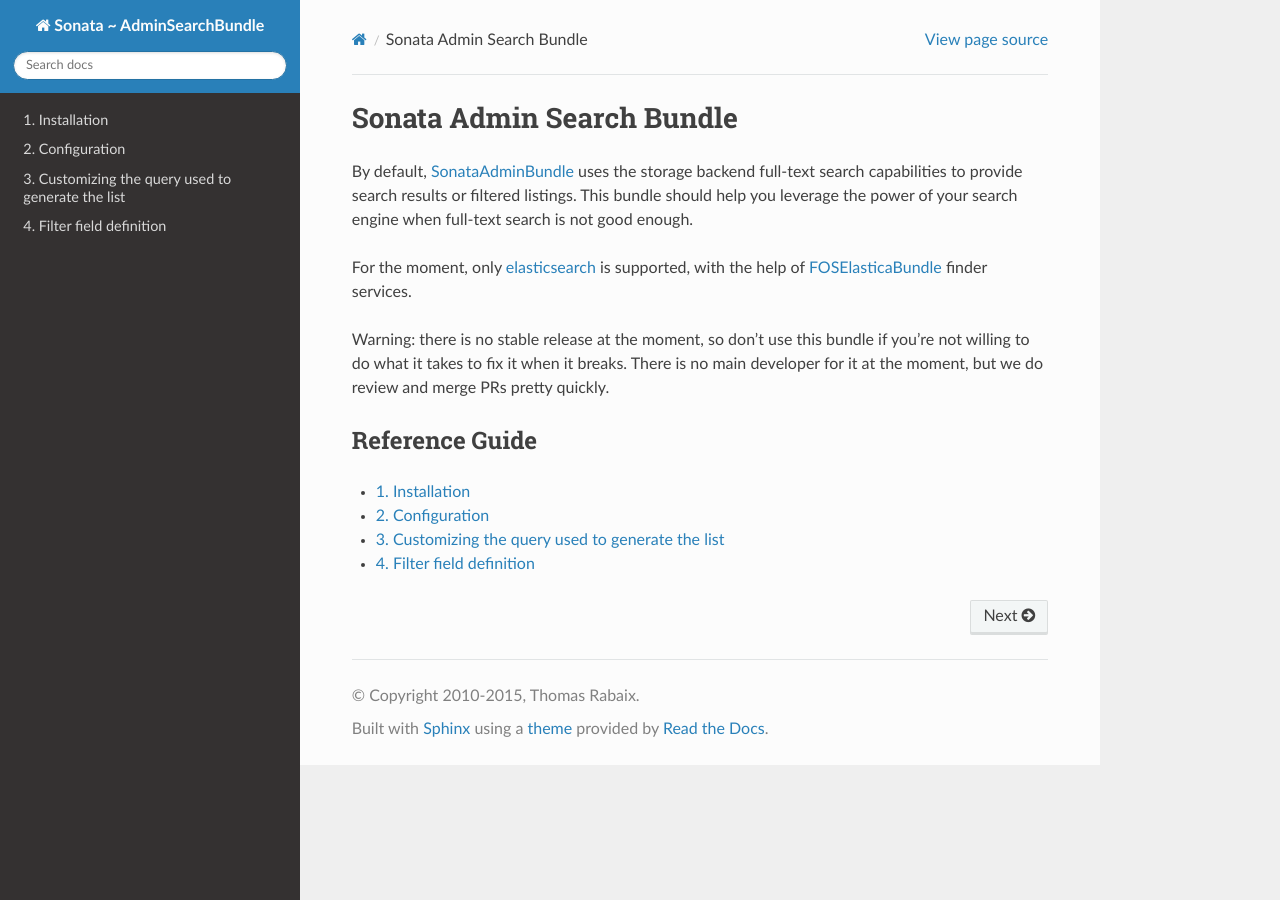
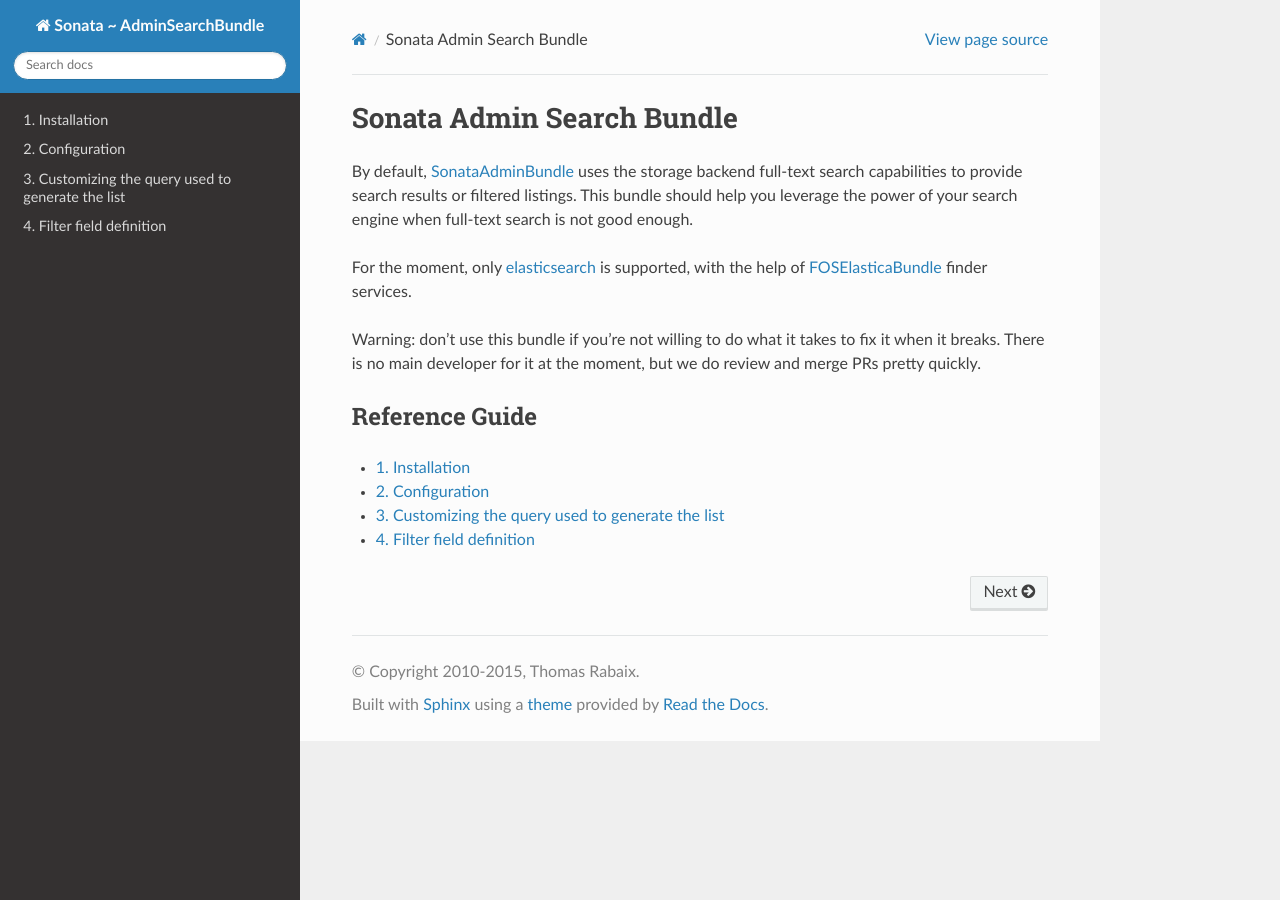
Before and after one commit to sonata-project/SonataAdminSearchBundle, a Sphinx documentation site: the page built from Resources/doc/index.rst, in a window 1280 px wide. Built offline with Sphinx 7.4.7 and the Read the Docs theme 2.0.0, drawn with Linux system fonts in a browser that asks for light colours.

Commit message:
Adapt warning to new situation (#70)
The bundle is still not very maintained, but there is a stable release
now.

```diff
--- a/Resources/doc/index.rst
+++ b/Resources/doc/index.rst
@@ -9,8 +9,8 @@
 For the moment, only elasticsearch_ is supported, with the help of
 FOSElasticaBundle_ finder services.
 
-Warning: there is no stable release at the moment, so don't use this bundle
-if you're not willing to do what it takes to fix it when it breaks.
+Warning: don't use this bundle if you're not willing to do what it takes to fix
+it when it breaks.
 There is no main developer for it at the moment,
 but we do review and merge PRs pretty quickly.
 
```
